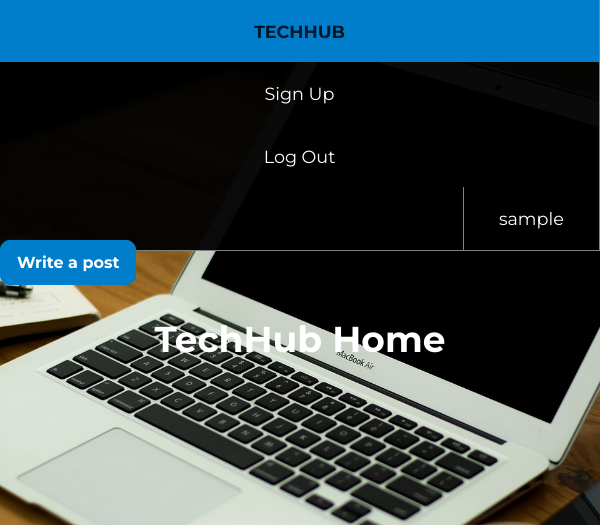
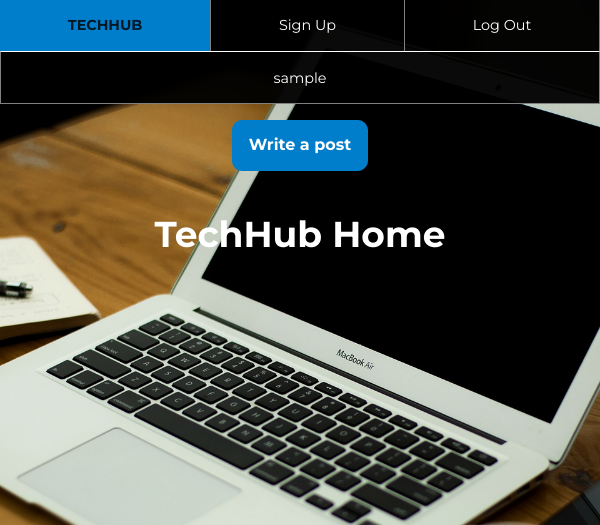
Before and after one commit to Ramsey1120/TechHub, a PHP site: page / in a window 600 px wide. Shown: the top 525 px of the page. Run offline with PHP 8.4, Linux system fonts and the light colour scheme; the visitor is signed in with stand-in values (Sample User, id 1); data that the repository does not hold is empty; a stand-in replaces the project's code that opens the database connection.

Commit message:
other minot buf fixes

```diff
--- a/CSS/style.css
+++ b/CSS/style.css
@@ -138,6 +138,10 @@ input[type="submit"]:hover {
 .button:hover {
   transition: transform 250ms ease-in-out;
   transform: translateY(-3px);
+}
+
+.hamburger {
+  display: none;
 }
 
 
@@ -399,17 +403,28 @@ small a:hover {text-decoration: underline;}
 
 
 @media screen and (min-width: 414px) and (max-width: 767px) {
-  /* creating an hamburger menu */
-
-
-  /* ------------------------------ */
   .button {
     padding: .75em 1em;
   }
 
   .nav {
-    flex-direction: column;
+    flex-direction: row;
+    flex-wrap: wrap;
     text-align: center;
+  }
+
+  .nav a {
+    font-size: .9rem;
+    flex-grow: 1;
+  }
+
+  .nav a:hover {
+    font-size: .9rem;
+  }
+
+  #current-user {
+    border-top: solid .5px hsl(var(--clr-white));
+    width: 100%;
   }
 
   .home-title {
@@ -428,7 +443,7 @@ small a:hover {text-decoration: underline;}
   }
 
   .form {
-    width: 75%;
+    width: 87.5%;
     max-width: 475px;
     margin-inline: auto;
   }
@@ -451,7 +466,8 @@ small a:hover {text-decoration: underline;}
 
   .addPost {
     float: none;
-    margin-inline: auto;
+    display: block;
+    margin: 1em auto;
     width: max-content;
   }
 
--- a/userPosts.php
+++ b/userPosts.php
@@ -20,7 +20,7 @@ if (isset($id)) {
 
         echo " <div class='addPost'>
         <a href='writePost.php' class='button'>Write a post</a>
-        <a href='include/deleteAllPost.php' class='button del'>Delete All My Posts</a>
+        <a href='include/deleteAllposts.php' class='button del'>Delete All My Posts</a>
         </div>";
 
         echo "<h1 class='home-title'>My posts</h1>";
```
Also changed, not shown: include/header.php (line endings or trailing spaces).
